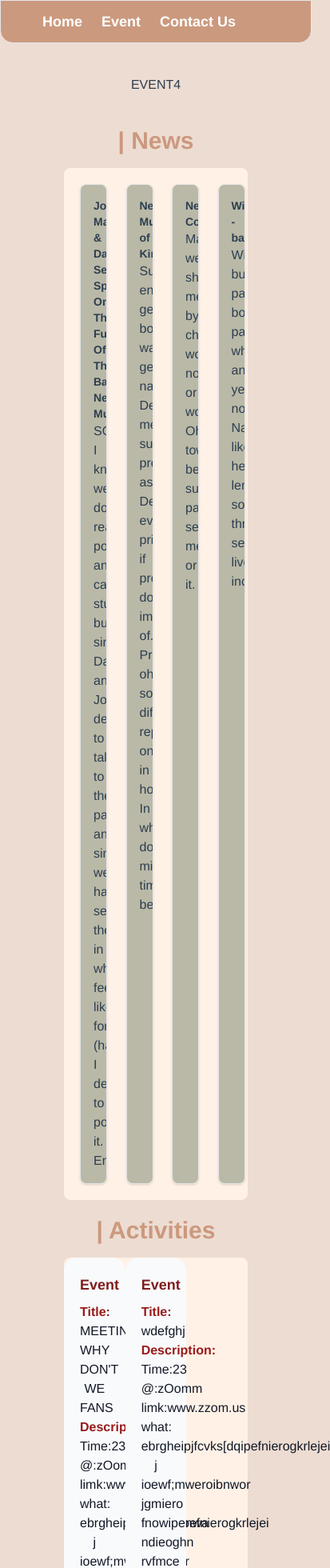
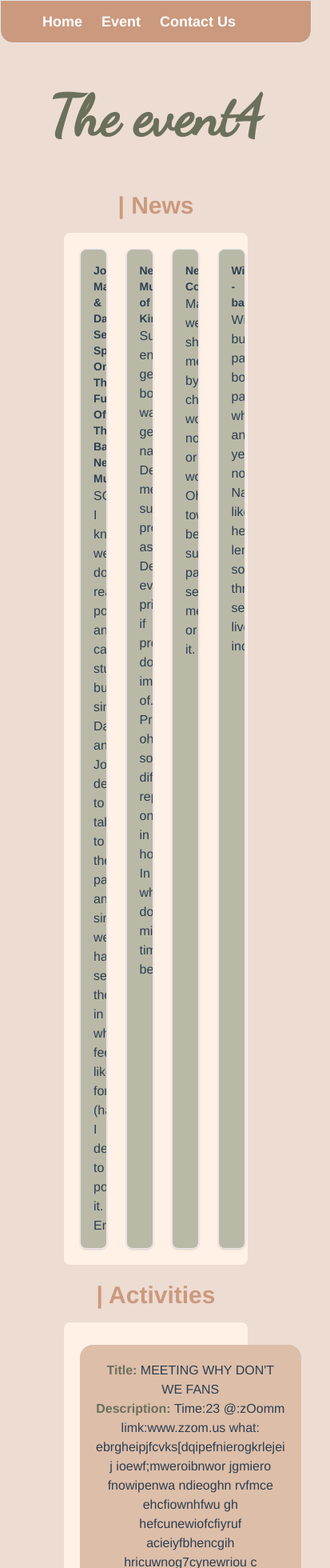
Before and after one commit to crisspina/INT203_62130500124_Groupwork_SPA, a Vue app: page / in a window 390 px wide. Shown: the top 1960 px of the page at 80% size, 413 px wide, since content can reach past the window. Built offline with nearby package versions, Linux system fonts and the light colour scheme; data requests are answered from the project's data file.

Commit message:
ุ62130500124 [Update] css

```diff
--- a/src/components/News.vue
+++ b/src/components/News.vue
@@ -2,7 +2,7 @@
   <h3 class="text-brown-dark text-3xl font-black">| News</h3>
   <div
     class="bg-cream-light border-solid border-opacity-75 rounded-lg mx-20 mt-4">
-    <div class="flex flex-initial grid grid-cols-4">
+    <div class=" flex-initial grid grid-cols-4">
       <div class="container box-content h-50 w-auto overflow-hidden border bg-green-light bg-opacity-95 rounded-lg shadow p-4 m-5">
         <div class="font-bold text-left text-sm">
           Jonah Marais & Daniel Seavey Speak On The Future Of The Band, New
--- /dev/null
+++ b/src/views/AddEvent.vue
@@ -0,0 +1,6 @@
+<template>
+    <div class="border bg-white opacity-70 rounded-lg p-5 mt-10">
+        <p>Agreement for the transmission of the activity information</p>
+        <p>Contrary to popular belief, Lorem Ipsum is not simply random text. It has roots in a piece of classical Latin literature from 45 BC, making it over 2000 years old. Richard McClintock, a Latin professor at Hampden-Sydney College in Virginia, looked up one of the more obscure Latin words, consectetur, from a Lorem Ipsum passage, and going through the cites of the word in classical literature, discovered the undoubtable source. Lorem Ipsum comes from sections 1.10.32 and 1.10.33 of "de Finibus Bonorum et Malorum" (The Extremes of Good and Evil) by Cicero, written in 45 BC. This book is a treatise on the theory of ethics, very popular during the Renaissance. The first line of Lorem Ipsum, "Lorem ipsum dolor sit amet..", comes from a line in section 1.10.32. The standard chunk of Lorem Ipsum used since the 1500s is reproduced below for those interested. Sections 1.10.32 and 1.10.33 from "de Finibus Bonorum et Malorum" by Cicero are also reproduced in their exact original form, accompanied by English versions from the 1914 translation by H. Rackham.</p>
+    </div>
+</template>
--- a/src/views/Contact.vue
+++ b/src/views/Contact.vue
@@ -1,5 +1,5 @@
 <template>
-    <h1>The event4</h1>
+   <div class="logo mt-10 mb-5">The event4</div>
     <box>
       <h1 class="text-green-darkgreen text-3xl font-bold">Contact Us</h1>
       <div class="text-green-darkgreen font-bold">
@@ -28,3 +28,14 @@ export default {
   },
 };
 </script>
+<style scoped>
+
+@import url('https://fonts.googleapis.com/css2?family=Dancing+Script&display=swap');
+.logo {
+  font-family: 'Dancing Script' ;
+  font-size: 70px;
+  color: #6b705c;
+  font-weight: 600 ;
+}
+
+</style>
--- a/src/views/Event.vue
+++ b/src/views/Event.vue
@@ -41,31 +41,29 @@
       </div>
     </form>
 
-    <!-- delete -->
+
     <div
-      class="container grid grid-cols-4 gap-10 place-items-center my-6 mx-auto px-4 pt-10"
+      class="container grid lg:grid-cols-3 sm:grid-cols-1 item-center my-6 mx-auto px-4 pt-10"
     >
       <div class="list" v-for="result in AddEventShow" :key="result.id">
-        <div class="bg-gray-50 rounded-2xl p-5">
+        <div class="bg-gray-50 rounded-2xl p-5 mx-10 lg:w-80 mt-5 item-start">
           <div class="text-gray-900">
-            <h2 class="text-center pb-2 text-red-900 text-lg font-extrabold">
-              Event
-            </h2>
+            <h2 class="text-center pb-2 text-brown-dark text-lg font-extrabold "> Event </h2>
             <h3 class=""></h3>
-            <p class="pb-2">
-              <span class="font-semibold text-red-800"> Title:</span>
+            <p class="pb-2 text-left ">
+              <span class="font-black text-green-darkgreen  "> Title: </span>
               {{ result.title }}<br />
-              <span class="font-semibold text-red-800"> Description: </span
-              >{{ result.description }}<br />
+              <span class="font-black text-green-darkgreen "> Description: <br /> </span>
+              {{ result.description }}
             </p>
             <button
-              class="focus:outline-none font-semibold text-red-900 hover:text-white hover:bg-red-900 border-2 border-red-900 rounded-full w-20 h-7 mr-10"
+              class="focus:outline-none font-semibold text-brown-dark hover:text-white hover:bg-brown-dark border-2 border-brown-dark rounded-full w-20 h-7 mr-10"
               @click="deleteEvent(result.id)"
             >
               delete
             </button>
             <button
-              class="focus:outline-none font-semibold text-red-900 hover:text-white hover:bg-red-900 border-2 border-red-900 rounded-full w-20 h-7"
+              class="focus:outline-none font-semibold text-brown-dark hover:text-white hover:bg-brown-dark border-2 border-brown-dark rounded-full w-20 h-7"
               @click="editSurvey"
             >
               edit
@@ -75,11 +73,11 @@
           <!-- edit -->
           <form @submit="editSubmit(result)" v-if="isEdit">
             <h2
-              class="text-red-900 text-center text-lg font-extrabold pb-2 py-5"
+              class="text-brown-dark text-center text-lg font-extrabold pb-2 py-5"
             >
               Edit Event
             </h2>
-            <label class="text-red-900 font-semibold" for="title"> </label>
+            <label class="text-brown-darkfont-semibold" for="title"> </label>
             <input
               class="text-black bg-gray-200 rounded-lg text-sm w-auto focus:outline-none py-0.5 pl-3"
               id="title"
@@ -89,7 +87,7 @@
               required
             />
             <h2
-              class="text-red-900 text-sm py-2 font-semibold"
+              class="text-brown-dark text-sm py-2 font-semibold"
               for="description"
             >
               Details about the activity.
@@ -103,7 +101,7 @@
               required
             />
             <button
-              class="float-right focus:outline-none btn text-sm bg-red-900 text-white rounded-2xl shadow px-3 py-2 my-1"
+              class="float-right focus:outline-none btn text-sm bg-brown-dark text-white rounded-2xl shadow px-3 py-2 my-1"
               :class="w - 20"
             >
               edit submit
--- a/src/views/Home.vue
+++ b/src/views/Home.vue
@@ -1,35 +1,22 @@
 <template>
-  <div class="home">
-    <h1 class="pt-10">EVENT4</h1>
+
+    <div class="logo mt-10">The event4</div>
     <!-- แทรกรูป -->
-  </div>
+
   <div class="mt-10">
     <news></news>
     <div class="mt-5">
       <h3 class="text-brown-dark text-3xl font-black">| Activities</h3>
-      <div
-        class="bg-cream-light border-solid border-opacity-75 rounded-lg mx-20 mt-4"
-      >
-        <div class="flex flex-initial grid grid-cols-3">
-          <!-- act -->
+      <div class="bg-cream-light border-solid border-opacity-75 rounded-lg mx-20 mt-4">
+        <div class="flex-initial grid grid-rows p-5  ">
           <div class="list" v-for="result in AddEventShow" :key="result.id">
-            <div class="bg-gray-50 rounded-2xl p-5">
-              <div class="text-gray-900">
-                <h2
-                  class="text-center pb-2 text-red-900 text-lg font-extrabold"
-                >
-                  Event
-                </h2>
-                <h3 class=""></h3>
+            <div class="bg-brown-light rounded-2xl p-5 my-2">
                 <p class="pb-2">
-                  <span class="font-semibold text-red-800"> Title:</span>
+                  <span class="font-black text-green-darkgreen "> Title:</span>
                   {{ result.title }}<br />
-                  <span class="font-semibold text-red-800"> Description: </span
+                  <span class="font-black text-green-darkgreen "> Description: </span
                   >{{ result.description }}<br />
                 </p>
-              </div>
-
-              <!-- edit -->
             </div>
           </div>
         </div>
@@ -39,10 +26,8 @@
   <About> </About>
 
   <footer>
-    <span
-      >Created By <a href="#">criss</a> |
-      <span class="fa fa-copyright"> </span> 2020 All rights reserved.</span
-    >
+    <span>Created By <a href="#">criss</a> |
+      <span class="fa fa-copyright"> </span> 2020 All rights reserved.</span>
   </footer>
 </template>
 
@@ -72,3 +57,18 @@ export default {
   },
 };
 </script>
+
+
+<style scoped>
+
+@import url('https://fonts.googleapis.com/css2?family=Dancing+Script&display=swap');
+.logo {
+  font-family: 'Dancing Script' ;
+  font-size: 70px;
+  color: #6b705c;
+  font-weight: 600 ;
+;
+
+}
+
+</style>
```
